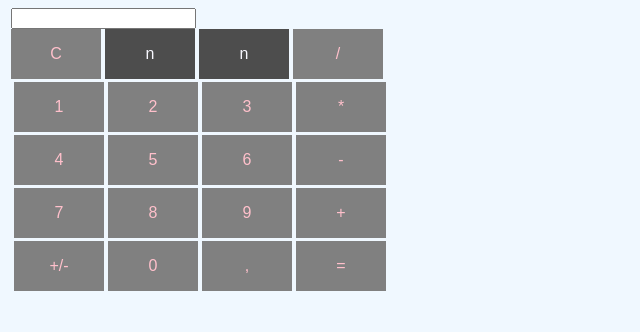
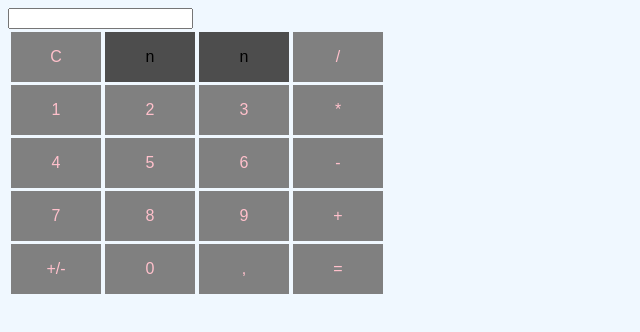
Before and after one commit to okaypavel/kalkulator, a plain HTML site: page index.html in a window 1280 px wide. Shown: the whole page, without its empty margins (0-640 px from the left). Drawn offline with Linux system fonts and the light colour scheme.

Commit message:
kolory i rozmiary

```diff
--- a/index.html
+++ b/index.html
@@ -7,9 +7,9 @@
     <link rel="stylesheet" href="style.css">
 </head>
 <body>
-  <div class="divClass">
+  <div>
     <input type="text">
-    <div>
+    <div class="divClass">
         <button class="btn">C</button>
         <button class="btn btn-disabled" type="button" disabled>n</button>
         <button class="btn btn-disabled" type="button" disabled>n</button>
--- a/style.css
+++ b/style.css
@@ -17,7 +17,7 @@ body {
 
 .btn-disabled{
     background-color: #4d4d4d;
-    color: ghostwhite;
+    color: rgb(0, 0, 0);
 }
 .divClass{
     margin: 3px;
```
